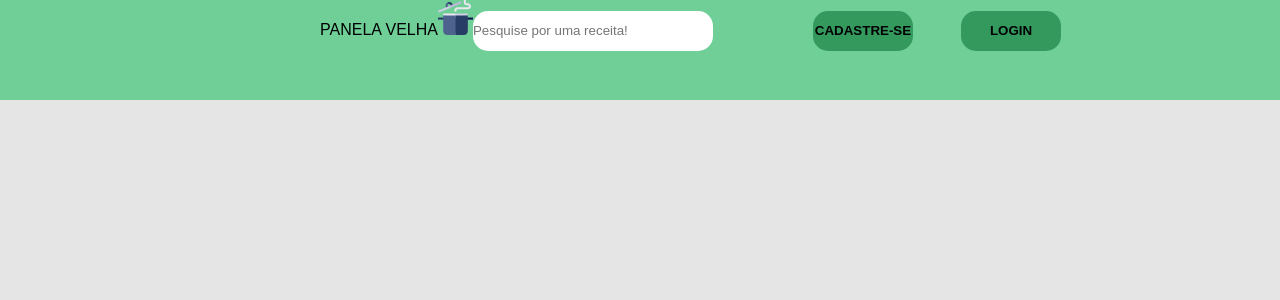
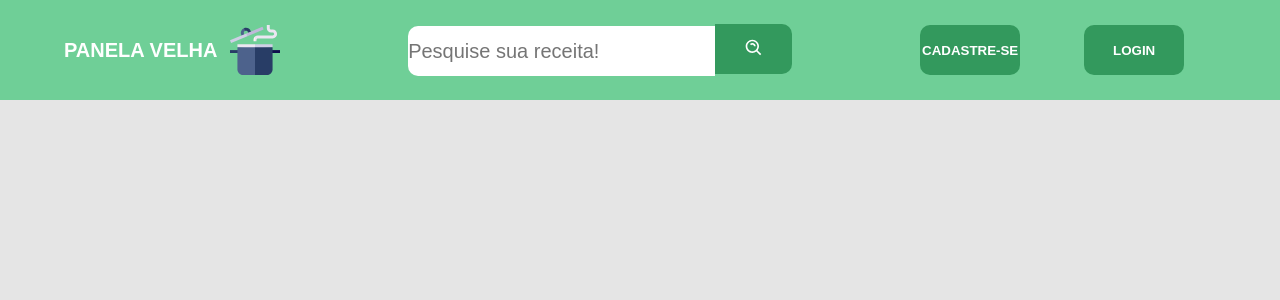
Before and after one commit to danilocucharro/panelavelha, a React (Create React App) app: page / in a window 1280 px wide. Shown: the top 300 px of the page. Built offline with nearby package versions, Linux system fonts and the light colour scheme; a web font is replaced by a local one.

Commit message:
componente Header estruturado

```diff
--- a/package.json
+++ b/package.json
@@ -5,6 +5,7 @@
   "dependencies": {
     "react": "^17.0.1",
     "react-dom": "^17.0.1",
+    "react-icons": "^4.4.0",
     "react-scripts": "4.0.3",
     "styled-components": "^5.2.1",
     "web-vitals": "^1.0.1"
--- a/src/components/Header/index.tsx
+++ b/src/components/Header/index.tsx
@@ -1,19 +1,25 @@
 import logoImg from '../../assets/logo.svg';
-import { Content, BtnCadastro, BtnLogin, PesquisarReceita } from './styles';
+import { BiSearchAlt } from 'react-icons/bi'
+import { Content, BtnCadastro, BtnLogin, BtnPesquisarReceita, InserirReceita, NomeLogo, ImgLogo, FormReceita } from './styles';
 
 export function Header(){
     return(
 
           <Content>
-            <label>PANELA VELHA</label>
-            <img src={logoImg} alt="panela velha"/>
-              <PesquisarReceita type="text" placeholder="Pesquise por uma receita!" />
-                <BtnCadastro>
-                  <strong>CADASTRE-SE</strong>
-                </BtnCadastro>
-                <BtnLogin>
-                  <strong>LOGIN</strong>
-                </BtnLogin>
+            <NomeLogo>PANELA VELHA</NomeLogo>
+            <ImgLogo src={logoImg} alt="panela velha"/>
+            <FormReceita action="">
+                <InserirReceita type="text" placeholder="Pesquise sua receita!" />
+                <BtnPesquisarReceita type="submit" value="gay">
+                  <BiSearchAlt size={20}/>
+                </BtnPesquisarReceita>
+            </FormReceita>
+            <BtnCadastro>
+              CADASTRE-SE
+            </BtnCadastro>
+            <BtnLogin>
+              LOGIN
+            </BtnLogin>
 
           </Content>
 
--- a/src/components/Header/styles.ts
+++ b/src/components/Header/styles.ts
@@ -6,37 +6,85 @@ export const Container = styled.header`
 `
 
 export const Content = styled.div`
-    padding-left: 25%;
     margin: auto;
     height: 100px;
     background: var(--green);
-    align-items: center
+    align-items: center;
+    display: flex;
+
 `
 
 export const BtnCadastro = styled.button`
     width: 100px;
     border: none;
-    border-radius: 15px;
-    color-text: #fffff;
+    border-radius: 10px;
+    color: white;
     background-color: #33995d;
-    height: 40px;
+    height: 50px;
     margin-right: 5%;
-    margin-left: 100px;
+    font-weight: bold;
+
+    transition: filter 0.2s;
+
+    &:hover{
+        filter: brightness(0.8);
+    }
 `
 
 export const BtnLogin = styled.button`
     width: 100px;
     border: none;
-    border-radius: 15px;
-    color-text: #fffff;
+    border-radius: 10px;
+    color: white;
     background-color: #33995d;
-    height: 40px;
-    margin-right: 20px;
+    height: 50px;
+    font-weight: bold;
+
+    transition: filter 0.2s;
+
+    &:hover{
+        filter: brightness(0.8);
+    }
 `
 
-export const PesquisarReceita = styled.input`
-    width: 25%;
-    height: 40px;
+export const InserirReceita = styled.input`
+    width: 80%;
+    height: 50px;
     border: none;
-    border-radius: 15px
+    border-radius: 10px 0px 0px 10px;
+    font-size: 20px;
 `
+
+export const BtnPesquisarReceita = styled.button`
+    height: 50px;
+    width: 20%;
+    border: none;
+    border-radius: 0px 10px 10px 0px;
+    background-color: #33995d;
+    color: white;
+
+    transition: filter 0.2s;
+
+    &:hover{
+        filter: brightness(0.8);
+    }
+`
+
+export const NomeLogo = styled.label`
+    color: white;
+    font-weight: bold;
+    font-size: 20px;
+    margin-left: 5%;
+
+`
+
+export const ImgLogo = styled.img`
+    height: 50px;
+    margin-left: 1%
+`
+
+export const FormReceita = styled.form`
+    width: 30%;
+    margin-left: 10%;
+    margin-right: 10%
+`
```
Also changed, not shown: 1 other file (tests, documents, lock files or other folders).
